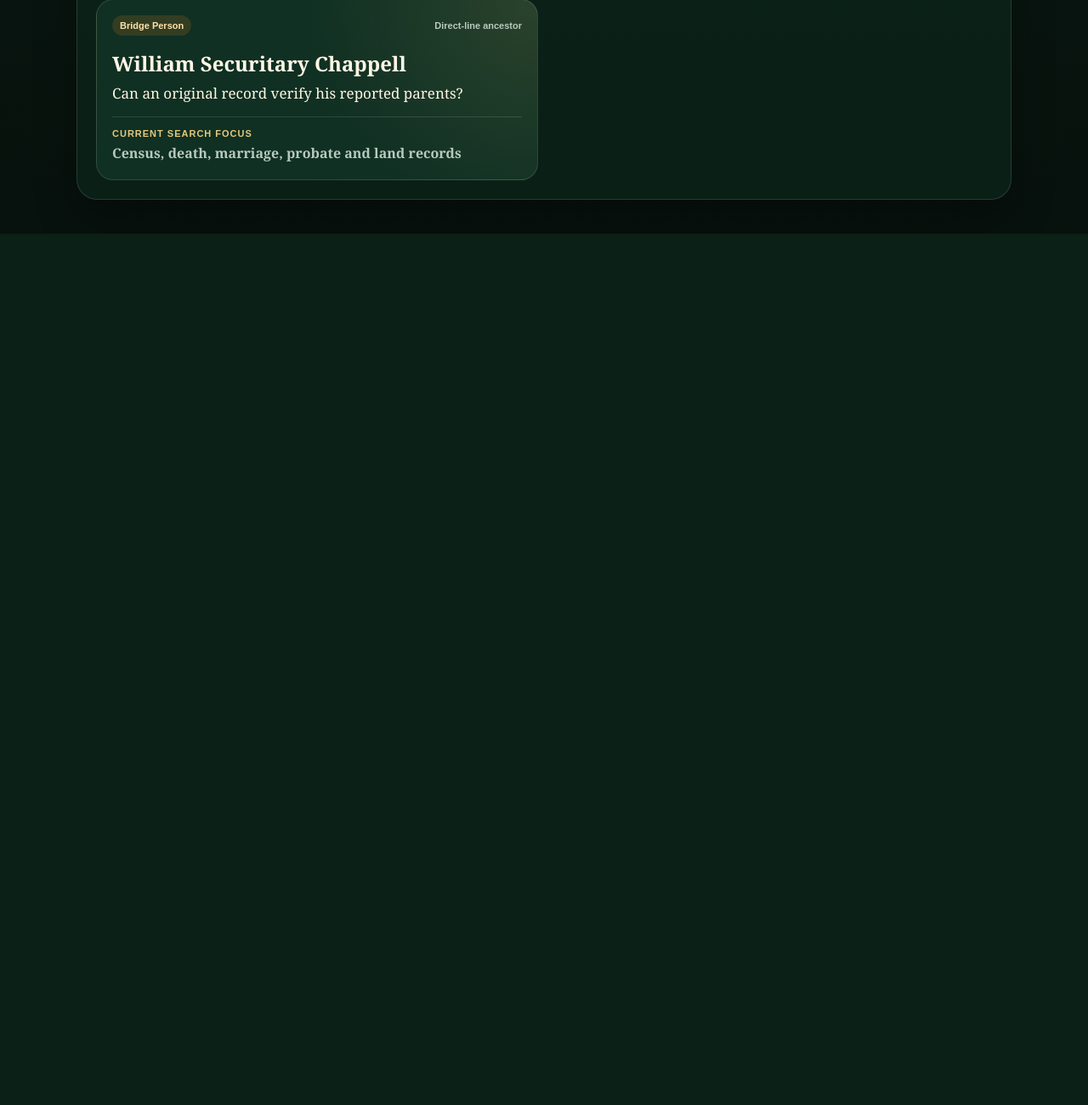
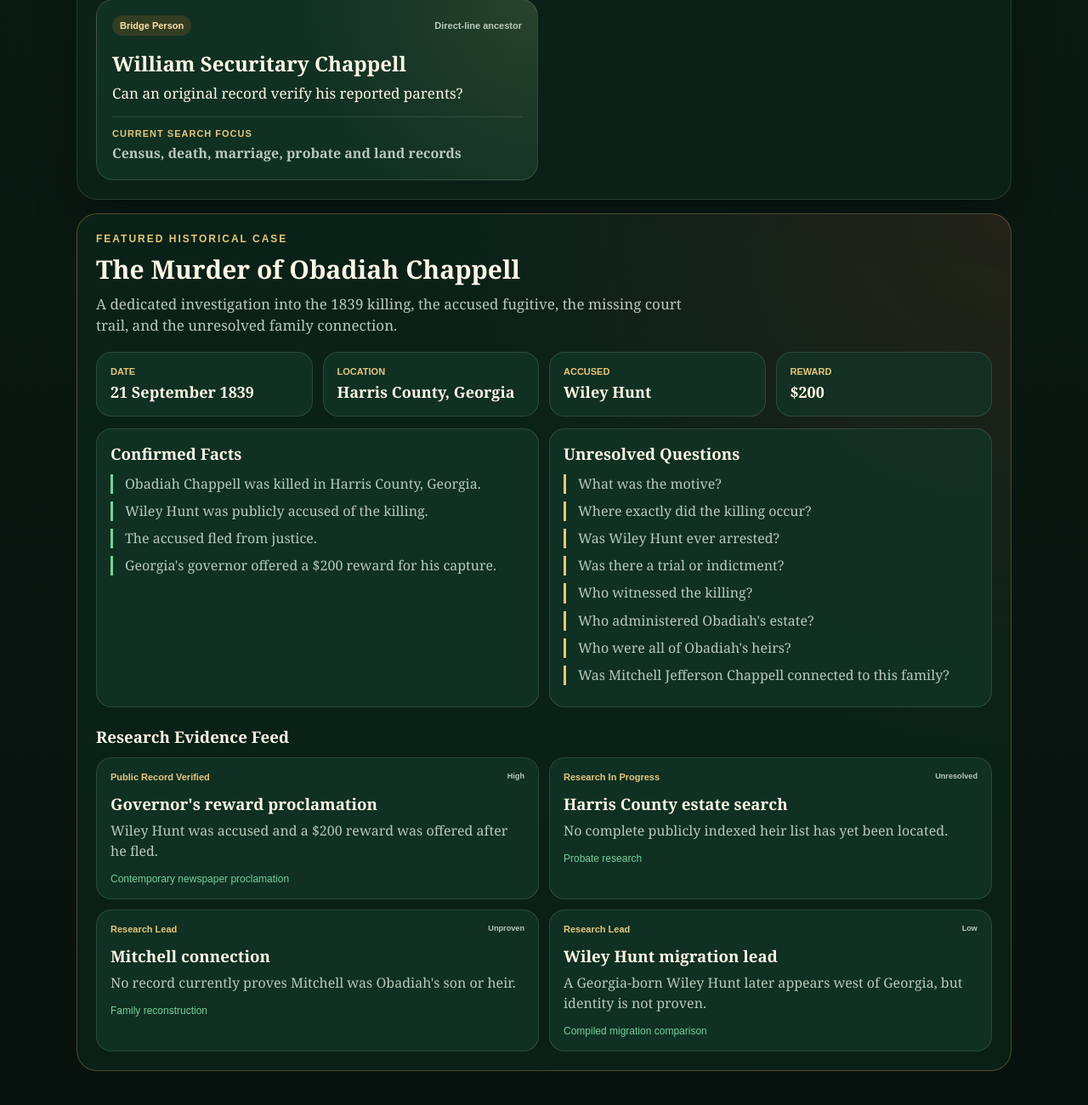
Before and after one commit to bigchap13/chappell-family-tree, a Flask app: page / in a window 1280 px wide. Shown: the part 1948-3248 px from the top of the page at 85% size. Before the commit the page ends 2223 px from the top, so only its background shows below. Run offline with Flask 3, Linux system fonts and the light colour scheme.

Commit message:
Add Obadiah Chappell murder investigation

```diff
--- a/data/family_history.json
+++ b/data/family_history.json
@@ -353,5 +353,75 @@
       "focus": "Census, death, marriage, probate and land records",
       "confidence": "Direct-line ancestor"
     }
+  ],
+  "obadiah_investigation": {
+    "person": "Obadiah Chappell",
+    "case_status": "Active Historical Investigation",
+    "event": "Homicide",
+    "date": "21 September 1839",
+    "location": "Harris County, Georgia",
+    "accused": "Wiley Hunt",
+    "reward": "$200",
+    "confirmed_facts": [
+      "Obadiah Chappell was killed in Harris County, Georgia.",
+      "Wiley Hunt was publicly accused of the killing.",
+      "The accused fled from justice.",
+      "Georgia's governor offered a $200 reward for his capture."
+    ],
+    "unresolved_questions": [
+      "What was the motive?",
+      "Where exactly did the killing occur?",
+      "Was Wiley Hunt ever arrested?",
+      "Was there a trial or indictment?",
+      "Who witnessed the killing?",
+      "Who administered Obadiah's estate?",
+      "Who were all of Obadiah's heirs?",
+      "Was Mitchell Jefferson Chappell connected to this family?"
+    ],
+    "records_needed": [
+      "Harris County Superior Court criminal docket",
+      "Harris County Inferior Court minutes",
+      "Coroner's inquest",
+      "Sheriff warrant and jail records",
+      "Governor's executive correspondence",
+      "Letters of administration",
+      "Estate inventory and sale bill",
+      "Final estate distribution",
+      "Guardianship records for minor heirs"
+    ]
+  },
+  "research_evidence_feed": [
+    {
+      "title": "Governor's reward proclamation",
+      "subject": "Obadiah Chappell homicide",
+      "finding": "Wiley Hunt was accused and a $200 reward was offered after he fled.",
+      "status": "Public Record Verified",
+      "confidence": "High",
+      "source_type": "Contemporary newspaper proclamation"
+    },
+    {
+      "title": "Harris County estate search",
+      "subject": "Obadiah Chappell heirs",
+      "finding": "No complete publicly indexed heir list has yet been located.",
+      "status": "Research In Progress",
+      "confidence": "Unresolved",
+      "source_type": "Probate research"
+    },
+    {
+      "title": "Mitchell connection",
+      "subject": "Mitchell Jefferson Chappell",
+      "finding": "No record currently proves Mitchell was Obadiah's son or heir.",
+      "status": "Research Lead",
+      "confidence": "Unproven",
+      "source_type": "Family reconstruction"
+    },
+    {
+      "title": "Wiley Hunt migration lead",
+      "subject": "Possible accused murderer",
+      "finding": "A Georgia-born Wiley Hunt later appears west of Georgia, but identity is not proven.",
+      "status": "Research Lead",
+      "confidence": "Low",
+      "source_type": "Compiled migration comparison"
+    }
   ]
 }
--- a/static/css/style.css
+++ b/static/css/style.css
@@ -454,3 +454,129 @@ main {
         grid-template-columns: 1fr;
     }
 }
+
+.obadiah-case {
+    margin-top: 16px;
+    padding: 22px;
+    border: 1px solid rgba(230, 177, 92, 0.3);
+    border-radius: 24px;
+    background:
+        radial-gradient(circle at top right, rgba(135, 42, 31, 0.2), transparent 42%),
+        var(--panel);
+}
+
+.case-summary,
+.investigation-columns,
+.evidence-feed {
+    display: grid;
+    gap: 12px;
+}
+
+.case-summary {
+    grid-template-columns: repeat(4, 1fr);
+    margin-top: 18px;
+}
+
+.case-summary article,
+.investigation-columns article,
+.evidence-card {
+    padding: 16px;
+    border: 1px solid var(--border);
+    border-radius: 18px;
+    background: var(--panel-soft);
+}
+
+.case-summary small,
+.case-summary strong {
+    display: block;
+}
+
+.case-summary small {
+    color: var(--gold);
+    font-family: Arial, sans-serif;
+    font-size: 11px;
+    font-weight: 800;
+    text-transform: uppercase;
+}
+
+.case-summary strong {
+    margin-top: 6px;
+    font-size: 18px;
+}
+
+.investigation-columns {
+    grid-template-columns: 1fr 1fr;
+    margin-top: 14px;
+}
+
+.investigation-columns h3,
+.feed-title {
+    margin: 0 0 12px;
+}
+
+.evidence-line {
+    margin: 9px 0;
+    padding-left: 14px;
+    border-left: 3px solid;
+    color: var(--muted);
+    line-height: 1.45;
+}
+
+.verified {
+    border-color: var(--green);
+}
+
+.unresolved {
+    border-color: var(--gold);
+}
+
+.feed-title {
+    margin-top: 22px;
+}
+
+.evidence-feed {
+    grid-template-columns: repeat(2, 1fr);
+}
+
+.evidence-card-top {
+    display: flex;
+    justify-content: space-between;
+    gap: 10px;
+    font-family: Arial, sans-serif;
+    font-size: 11px;
+    font-weight: 800;
+}
+
+.evidence-card-top span {
+    color: var(--gold);
+}
+
+.evidence-card-top small {
+    color: var(--muted);
+}
+
+.evidence-card h3 {
+    margin: 13px 0 7px;
+}
+
+.evidence-card p {
+    margin: 0;
+    color: var(--muted);
+    line-height: 1.5;
+}
+
+.evidence-card footer {
+    margin-top: 14px;
+    padding: 0;
+    color: var(--green);
+    font-family: Arial, sans-serif;
+    font-size: 12px;
+}
+
+@media (max-width: 760px) {
+    .case-summary,
+    .investigation-columns,
+    .evidence-feed {
+        grid-template-columns: 1fr;
+    }
+}
--- a/templates/index.html
+++ b/templates/index.html
@@ -158,6 +158,70 @@
             </div>
         </section>
 
+
+        <section class="obadiah-case">
+            <div class="section-heading">
+                <p class="card-label">Featured Historical Case</p>
+                <h2>The Murder of Obadiah Chappell</h2>
+                <p class="workspace-intro">
+                    A dedicated investigation into the 1839 killing,
+                    the accused fugitive, the missing court trail,
+                    and the unresolved family connection.
+                </p>
+            </div>
+
+            <div class="case-summary">
+                <article>
+                    <small>Date</small>
+                    <strong>{{ research.obadiah_investigation.date }}</strong>
+                </article>
+                <article>
+                    <small>Location</small>
+                    <strong>{{ research.obadiah_investigation.location }}</strong>
+                </article>
+                <article>
+                    <small>Accused</small>
+                    <strong>{{ research.obadiah_investigation.accused }}</strong>
+                </article>
+                <article>
+                    <small>Reward</small>
+                    <strong>{{ research.obadiah_investigation.reward }}</strong>
+                </article>
+            </div>
+
+            <div class="investigation-columns">
+                <article>
+                    <h3>Confirmed Facts</h3>
+                    {% for item in research.obadiah_investigation.confirmed_facts %}
+                    <p class="evidence-line verified">{{ item }}</p>
+                    {% endfor %}
+                </article>
+
+                <article>
+                    <h3>Unresolved Questions</h3>
+                    {% for item in research.obadiah_investigation.unresolved_questions %}
+                    <p class="evidence-line unresolved">{{ item }}</p>
+                    {% endfor %}
+                </article>
+            </div>
+
+            <h3 class="feed-title">Research Evidence Feed</h3>
+
+            <div class="evidence-feed">
+                {% for item in research.research_evidence_feed %}
+                <article class="evidence-card">
+                    <div class="evidence-card-top">
+                        <span>{{ item.status }}</span>
+                        <small>{{ item.confidence }}</small>
+                    </div>
+                    <h3>{{ item.title }}</h3>
+                    <p>{{ item.finding }}</p>
+                    <footer>{{ item.source_type }}</footer>
+                </article>
+                {% endfor %}
+            </div>
+        </section>
+
     </main>
 </body>
 </html>
```
